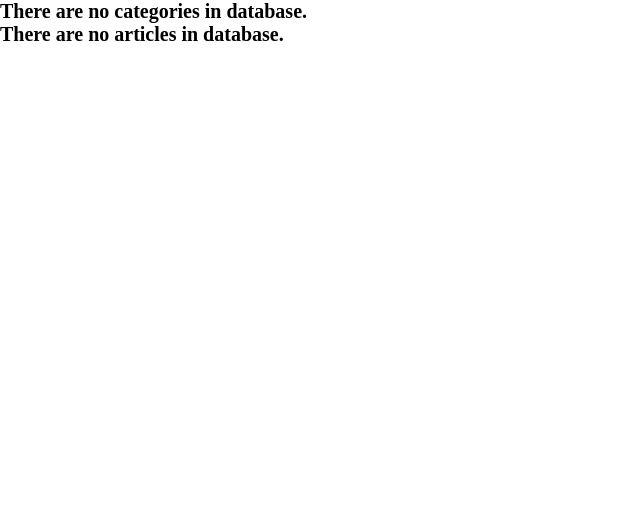
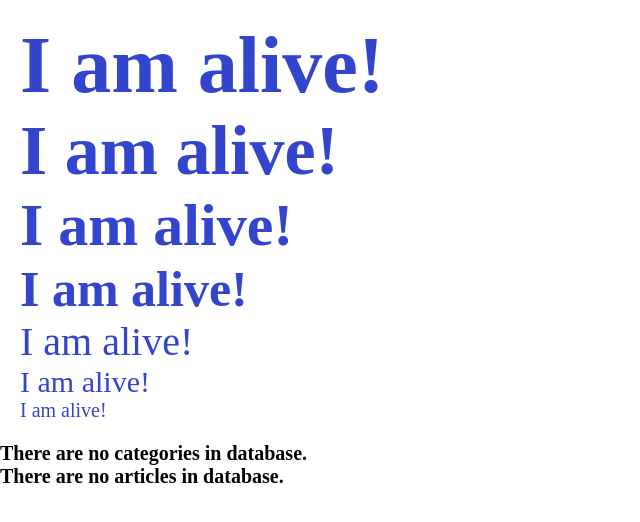
Before and after one commit to pniewiarowski/django-blog, a Django app: page / in a window 1280 px wide. Shown: the top 522 px of the page, without its empty margins (0-640 px from the left). Run offline with Django 4.2, Linux system fonts and the light colour scheme; data that the repository does not hold is empty; style sheets or scripts are compiled from the project's sources.

Commit message:
Create BEM module for typography element

```diff
--- a/src/static/css/main.sass
+++ b/src/static/css/main.sass
@@ -1 +1,7 @@
+/*
+ File to compile to CSS, do not write CSS
+ rules there, only imports from submodules.
+
+@import "var/var"
 @import "base/base"
+@import "element/heading"
--- a/src/static/javascript/main.ts
+++ b/src/static/javascript/main.ts
@@ -1,3 +1,3 @@
 const message: string = 'I am alive!';
 
-alert(message);
+console.log(message);
--- a/src/template/blog/index.html
+++ b/src/template/blog/index.html
@@ -5,6 +5,16 @@
 {% endblock %}
 
 {% block content %}
+    <div class="heading">
+        <h1 class="heading__text heading__text--h1">I am alive!</h1>
+        <h2 class="heading__text heading__text--h2">I am alive!</h2>
+        <h3 class="heading__text heading__text--h3">I am alive!</h3>
+        <h4 class="heading__text heading__text--h4">I am alive!</h4>
+        <h5 class="heading__text heading__text--h5">I am alive!</h5>
+        <h6 class="heading__text heading__text--h6">I am alive!</h6>
+        <h7 class="heading__text heading__text--h7">I am alive!</h7>
+    </div>
+
     <div>
         {% if categories %}
             <h1>Number of categories in database: {{ categories|length }}</h1>
```
Also changed, not shown: src/static/css/element/_heading.sass (added, +37 -0 lines), src/static/css/var/_var.sass (added, +10 -0 lines).
